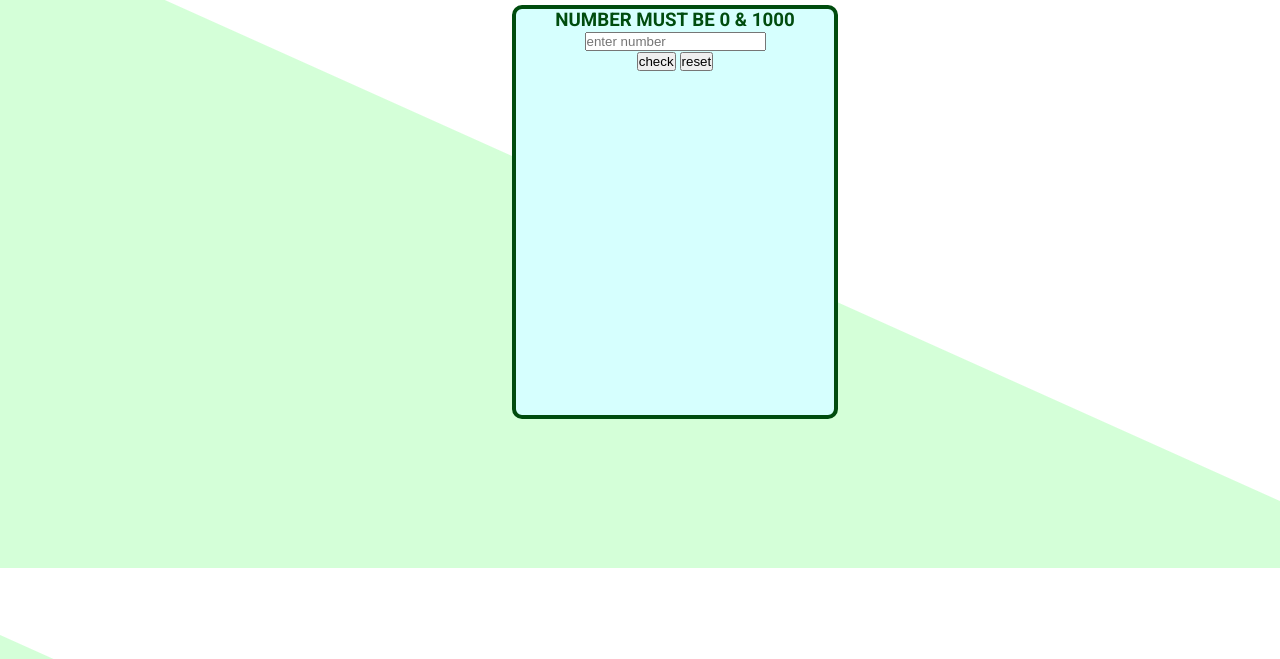
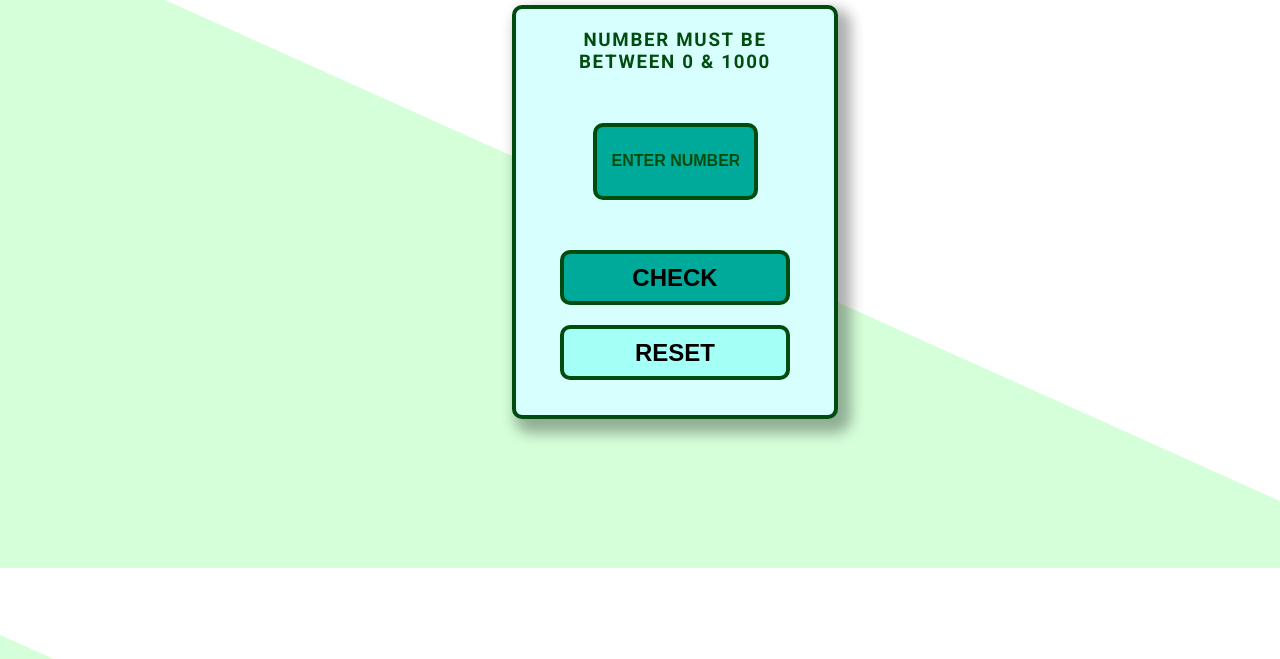
Before and after one commit to Thisislearner/prime_number, a plain HTML site: page index.html in a window 1280 px wide. Shown: the part 141-800 px from the top of the page. Drawn offline with Linux system fonts and the light colour scheme.

Commit message:
completed css for styling of the page

```diff
--- a/index.html
+++ b/index.html
@@ -20,7 +20,7 @@
     <section class="parent_container">
       <h3 class="message warning">
         number must be
-        <span class="message_text"> 0 & 1000 </span>
+        <span class="message_text"> between 0 & 1000 </span>
       </h3>
 
       <!--display container has input display-->
--- a/style.css
+++ b/style.css
@@ -34,4 +34,57 @@ body {
   border: 4px solid var(--primary_green);
   position: absolute;
   transform: translate(40vw, 1vh);
+  box-shadow: 8px 9px 14px 5px rgba(0, 0, 0, 0.32);
 }
+
+.message {
+  padding: 20px;
+  margin-bottom: 30px;
+  letter-spacing: 1.7px;
+}
+
+.message_text {
+  display: block;
+}
+
+.display_container {
+  width: 100%;
+  margin-bottom: 50px;
+}
+
+.display {
+  display: inline-block;
+  width: 165px;
+  height: 77px;
+  background-color: var(--filling_green_dark);
+  border: 4px solid var(--primary_green);
+  border-radius: var(--border_radius);
+}
+
+input::placeholder {
+  text-align: center;
+  text-transform: uppercase;
+  font-size: 16px;
+  padding-left: 15px;
+  font-weight: 700;
+  color: var(--primary_green);
+}
+
+.btn {
+  width: 230px;
+  height: 55px;
+  font-size: 24px;
+  font-weight: bold;
+  border: 4px solid var(--primary_green);
+  margin-bottom: 20px;
+  border-radius: var(--border_radius);
+  text-transform: uppercase;
+}
+
+.submit {
+  background-color: var(--filling_green_dark);
+}
+
+.reset {
+  background-color: #a4fff6;
+}
```
